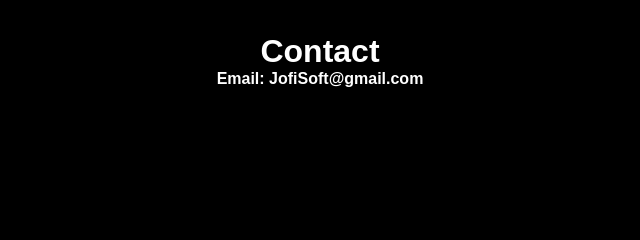
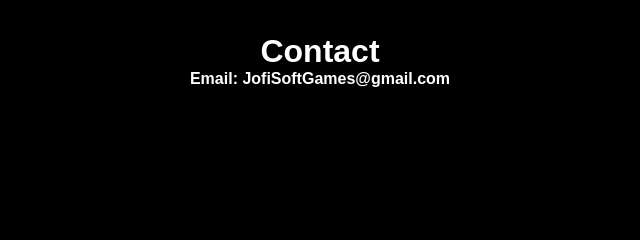
Before and after one commit to HenryMcGehee/jofisoftwebsite, a plain HTML site: page contact.html in a window 1280 px wide. Shown: the part 287-527 px from the top of the page, 320-960 px from the left. Drawn offline with Linux system fonts and the light colour scheme.

Commit message:
proper email

```diff
--- a/contact.html
+++ b/contact.html
@@ -19,7 +19,7 @@
 
     <div class="contact">
         <h1>Contact</h1>
-        <h4>Email: JofiSoft@gmail.com</h4>
+        <h4>Email: JofiSoftGames@gmail.com</h4>
     </div>
 
     <footer>
```
